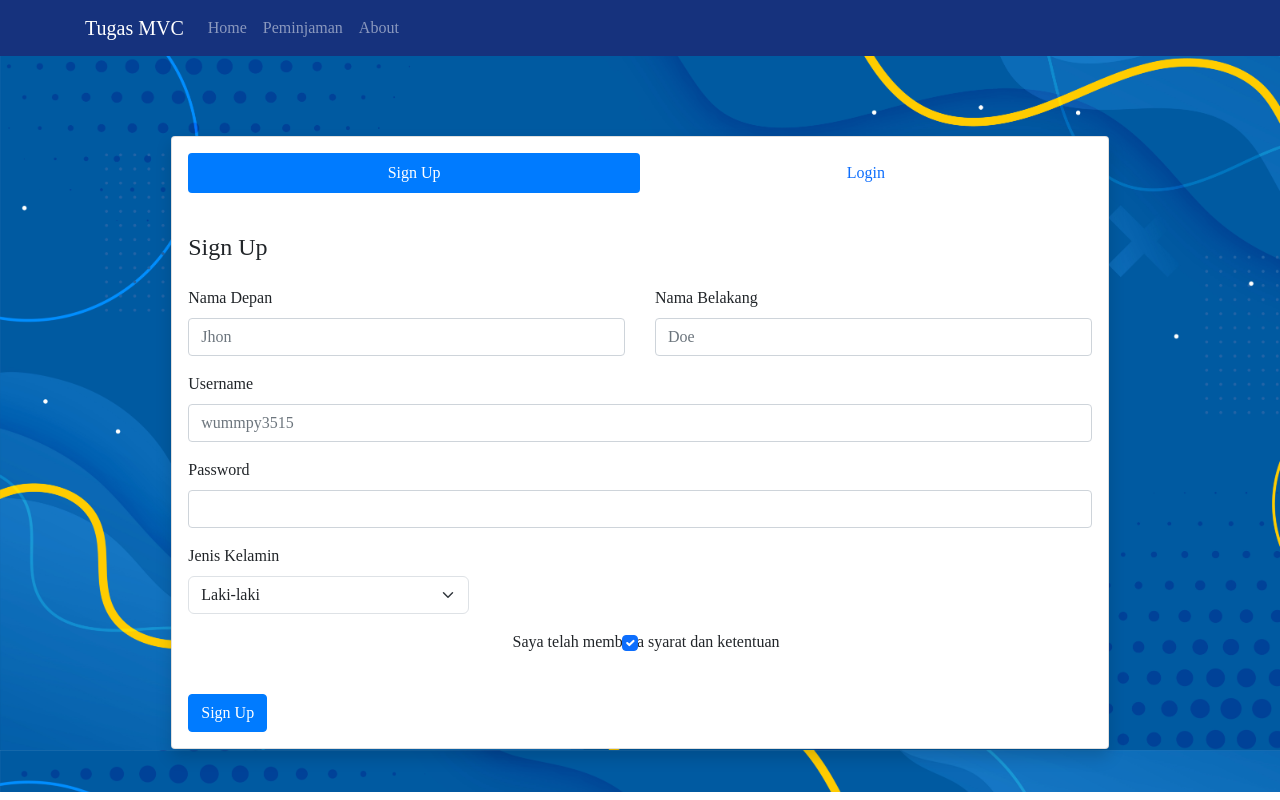
After one commit to RivaldiYN/Tugas-Collab-FE-BE, a PHP site: the page made by tugasmvc/app/views/login/index.php in a window 1280 px wide. The commit adds this page. Run offline with PHP 8.4, Linux system fonts and the light colour scheme; the template is opened without the code that fills it, so the values that code supplies are empty; some libraries are stand-ins or nearby versions; some web fonts are replaced.

Commit message:
login page

```diff
--- /dev/null
+++ b/tugasmvc/app/views/login/index.php
@@ -0,0 +1,95 @@
+<!-- background -->
+<div class="container-fluid background">
+    <div class="card shadow mt-5 w-75 mx-auto p-3 mb-5 bg-body rounded">
+        <!-- navtab -->
+        <ul class="nav nav-pills nav-justified mb-3" id="pills-tab" role="tablist">
+
+            <!-- pills Tab sign Up -->
+            <li class="nav-item" role="presentation">
+                <button class="nav-link active" id="pills-home-tab" data-bs-toggle="pill" data-bs-target="#pills-home"
+                    type="button" role="tab" aria-controls="pills-home" aria-selected="true">Sign Up</button>
+            </li>
+
+            <!-- pils Tab Log In -->
+            <li class="nav-item" role="presentation">
+                <button class="nav-link" id="pills-profile-tab" data-bs-toggle="pill" data-bs-target="#pills-profile"
+                    type="button" role="tab" aria-controls="pills-profile" aria-selected="false">Login</button>
+            </li>
+        </ul>
+
+        <!-- tab sign up -->
+        <div class="tab-content" id="pills-tabContent">
+            <div class="tab-pane fade show active" id="pills-home" role="tabpanel" aria-labelledby="pills-home-tab">
+                <h4 class="my-4">Sign Up</h4>
+                <form class="row g-3">
+                    <!-- namaDepan -->
+                    <div class="col-md-6">
+                        <label class="form-label">Nama Depan</label>
+                        <input type="text" class="form-control" id="namaDepan" placeholder="Jhon">
+                    </div>
+                    <!-- namaBelakang -->
+                    <div class="col-md-6">
+                        <label class="form-label">Nama Belakang</label>
+                        <input type="text" class="form-control" id="namaBelakang" placeholder="Doe">
+                    </div>
+                    <!-- Username -->
+                    <div class="col-12">
+                        <label for="inputAddress" class="form-label">Username</label>
+                        <input type="text" class="form-control" id="username" placeholder="wummpy3515">
+                    </div>
+                    <!-- Pass -->
+                    <div class="col-12">
+                        <label for="inputAddress2" class="form-label">Password</label>
+                        <input type="text" class="form-control" id="password">
+                    </div>
+                    <!-- Select Gender -->
+                    <div class="col-md-4">
+                        <label for="inputState" class="form-label">Jenis Kelamin</label>
+                        <select id="inputState" class="form-select">
+                            <!-- option gender -->
+                            <option>Laki-laki</option>
+                            <option>Perempuan</option>
+                        </select>
+                    </div>
+                    <!-- checkbox agree -->
+                    <div class="form-check d-flex justify-content-center mb-4">
+                        <input class="form-check-input me-2" type="checkbox" value="" id="registerCheck" checked
+                            aria-describedby="registerCheckHelpText" />
+                        <label class="form-check-label" for="registerCheck">
+                            Saya telah membaca syarat dan ketentuan
+                        </label>
+                    </div>
+                    <!-- tombol sign up -->
+                    <div class="col-12">
+                        <button type="submit" class="btn btn-primary">Sign Up</button>
+                    </div>
+                </form>
+            </div>
+
+            <!-- tab log in -->
+            <div class="tab-pane fade justify-content-center" id="pills-profile" role="tabpanel"
+                aria-labelledby="pills-profile-tab">
+                <h4 class="mt-4">Log In</h4>
+                <h5 class="mb-4">masukan usename dan password anda!!!</h5>
+                <form>
+                    <!-- text username -->
+                    <div class="mb-3">
+                        <label class="form-label">Username</label>
+                        <input type="text" class="form-control" id="exampleInputUserName" aria-describedby="emailHelp">
+                    </div>
+                    <!-- text password -->
+                    <div class="mb-3">
+                        <label class="form-label">Password</label>
+                        <input type="password" class="form-control" id="exampleInputPassword">
+                    </div>
+                    <!-- link forgot password -->
+                    <div class="col-md-6 d-flex justify-content-center">
+                        <a href="#!">Forgot password?</a>
+                    </div>
+                    <!-- tombol log in -->
+                    <button type="submit" class="btn btn-primary">Log In</button>
+                </form>
+            </div>
+        </div>
+    </div>
+</div>
--- a/tugasmvc/public/style/styles.css
+++ b/tugasmvc/public/style/styles.css
@@ -5,7 +5,7 @@
 }
 
 .background {
-    background-image: url('../images/background.jpg');
+  background-image: url("../images/background.jpg");
   background-size: cover;
   background-attachment: fixed;
   background-position: 0 -50px;
@@ -17,5 +17,5 @@
 }
 
 .jumbotron {
-    background-color:black;
+  background-color: black;
 }
```
Lines whose indentation alone changed are shown as unchanged.
